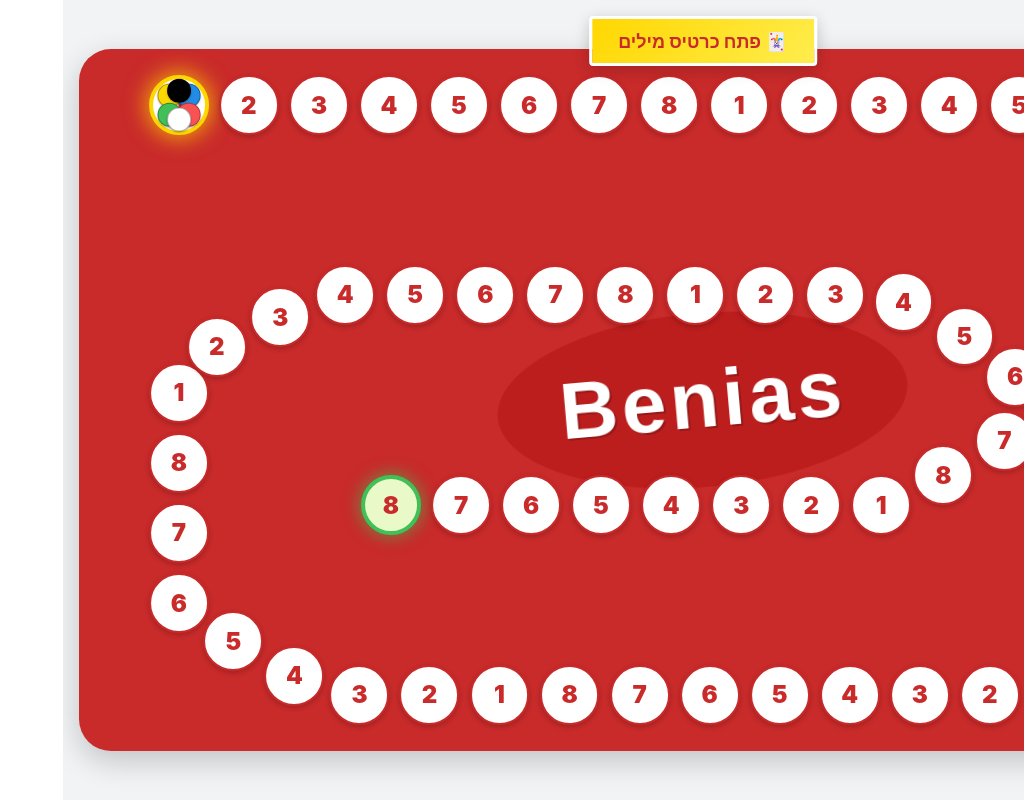
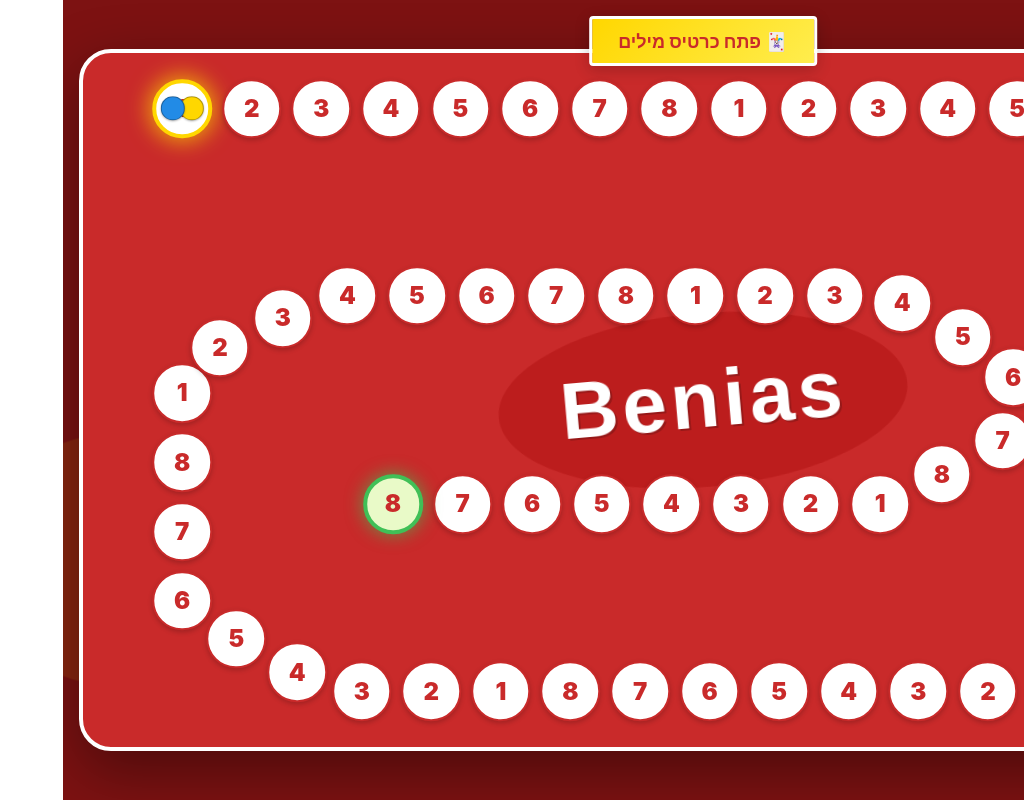
Before and after one commit to BeniMori8/alias-for-friends, a React (Vite) app: page /board in a window 1280 px wide. Shown: the whole page, without its empty margins (256-1280 px from the left). Built offline with nearby package versions, Linux system fonts and the light colour scheme.

Commit message:
added connections from settings to  board and changed the background of the board route

```diff
--- a/src/components/beniasBoard/BeniasBoard.tsx
+++ b/src/components/beniasBoard/BeniasBoard.tsx
@@ -4,8 +4,13 @@ import { BoardPath } from './BoardPath/BoardPath';
 import { BoardCenterLogo } from './BoardCenterLogo/BoardCenterLogo';
 import { PlayerTokens } from './PlayerTokens/PlayerTokens';
 import { START_POSITION } from './PathUtils';
+import type { TeamSettings } from '../settings/settings.types';
 
-export const BeniasBoard: React.FC = () => {
+interface BeniasBoardProps {
+    teams?: TeamSettings[];
+}
+
+export const BeniasBoard: React.FC<BeniasBoardProps> = ({ teams }) => {
     // Use the exact start position from our path logic
     const startPosition = {
         left: `${START_POSITION.x}%`,
@@ -16,7 +21,7 @@ export const BeniasBoard: React.FC = () => {
         <BoardContainer>
             <BoardCenterLogo />
             <BoardPath />
-            <PlayerTokens startPosition={startPosition} />
+            <PlayerTokens startPosition={startPosition} teams={teams} />
         </BoardContainer>
     );
 };
--- a/src/components/beniasBoard/BoardContainer/BoardContainer.css
+++ b/src/components/beniasBoard/BoardContainer/BoardContainer.css
@@ -1,16 +1,55 @@
 .benias-board-container {
     width: 100%;
     height: 100vh;
-    /* Full viewport height */
     display: flex;
     align-items: center;
     justify-content: center;
-    background-color: #f1f3f5;
-    /* gray.1 */
+    background-color: #7d1212;
+    position: relative;
+    overflow: hidden;
     padding: 1rem;
     box-sizing: border-box;
-    overflow: hidden;
-    /* Prevent scrolling */
+}
+
+/* Decorative circles matching Settings/Home */
+.benias-board-container::before,
+.benias-board-container::after {
+    content: '';
+    position: absolute;
+    border-radius: 50%;
+    opacity: 0.1;
+    animation: float 6s ease-in-out infinite;
+    pointer-events: none;
+}
+
+.benias-board-container::before {
+    width: 350px;
+    height: 350px;
+    background-color: white;
+    top: 50px;
+    right: -100px;
+    animation-delay: 0.5s;
+}
+
+.benias-board-container::after {
+    width: 250px;
+    height: 250px;
+    background-color: #ffd700;
+    bottom: 100px;
+    left: -80px;
+    animation-delay: 1.5s;
+}
+
+@keyframes float {
+
+    0%,
+    100% {
+        transform: translateY(0px) scale(1);
+    }
+
+    50% {
+        transform: translateY(-30px) scale(1.05);
+    }
 }
 
 .benias-board-aspect-wrapper {
@@ -22,6 +61,7 @@
     display: flex;
     align-items: center;
     justify-content: center;
+    z-index: 1;
 }
 
 /* If the screen is too tall/narrow, constrain by width (default).
@@ -41,5 +81,6 @@
     border-radius: 2rem;
     position: relative;
     overflow: hidden;
-    box-shadow: 0 10px 30px rgba(0, 0, 0, 0.2);
+    box-shadow: 0 20px 60px rgba(0, 0, 0, 0.4);
+    border: 4px solid white;
 }
--- a/src/components/beniasBoard/GameBoardScreen.tsx
+++ b/src/components/beniasBoard/GameBoardScreen.tsx
@@ -4,17 +4,23 @@ import { useLocation } from 'react-router-dom';
 import { BeniasBoard } from './BeniasBoard';
 import { CardRound } from '../cards/CardRound';
 import { BENIAS_CARDS } from '../../consts/BeniasCards';
+import type { TeamSettings } from '../settings/settings.types';
 import './GameBoardScreen.css';
 
 export const GameBoardScreen: React.FC = () => {
     const [showCardRound, setShowCardRound] = useState(false);
     const location = useLocation();
 
-    const roundDurationSecondsFromState =
-        (location.state as { roundDurationSeconds?: number } | undefined)
-            ?.roundDurationSeconds;
+    const state = location.state as { roundDurationSeconds?: number; teams?: TeamSettings[] } | undefined;
+    const roundDurationSeconds = state?.roundDurationSeconds ?? 90;
 
-    const roundDurationSeconds = roundDurationSecondsFromState ?? 90;
+    // Default teams if not provided (e.g. direct access)
+    const defaultTeams: TeamSettings[] = [
+        { id: 1, name: 'קבוצה 1', color: '#FFD700' }, // Yellow
+        { id: 2, name: 'קבוצה 2', color: '#228BE6' }, // Blue
+    ];
+
+    const teams = state?.teams ?? defaultTeams;
 
     // TODO: This button is temporary - in the future, only the active team
     // will be able to open the card deck during their turn
@@ -40,7 +46,7 @@ export const GameBoardScreen: React.FC = () => {
                 </Button>
             </Stack>
 
-            <BeniasBoard />
+            <BeniasBoard teams={teams} />
 
             {/* Card Round Modal/Overlay */}
             {showCardRound && (
--- a/src/components/beniasBoard/PlayerTokens/PlayerTokens.tsx
+++ b/src/components/beniasBoard/PlayerTokens/PlayerTokens.tsx
@@ -1,22 +1,36 @@
 import React from 'react';
+import type { TeamSettings } from '../../settings/settings.types';
 import './PlayerTokens.css';
 
 interface PlayerTokensProps {
     startPosition?: { top: string; left: string };
+    teams?: TeamSettings[];
 }
 
-export const PlayerTokens: React.FC<PlayerTokensProps> = ({ startPosition }) => {
+export const PlayerTokens: React.FC<PlayerTokensProps> = ({ startPosition, teams }) => {
     // If no start position is provided, default to top-left
     const pos = startPosition || { top: '2%', left: '5%' };
 
-    const tokens = [
-        { color: '#FFD700', offset: { x: -40, y: -40 } }, // Yellow
-        { color: '#228BE6', offset: { x: 40, y: -40 } },  // Blue
-        { color: '#40C057', offset: { x: -40, y: 40 } },  // Green
-        { color: '#FA5252', offset: { x: 40, y: 40 } },   // Red
-        { color: '#000000', offset: { x: 0, y: -60 } },   // Black
-        { color: '#FFFFFF', offset: { x: 0, y: 60 } },    // White
+    // Default tokens if no teams provided (fallback)
+    const defaultTokens = [
+        { color: '#FFD700', id: 1 }, // Yellow
+        { color: '#228BE6', id: 2 }, // Blue
     ];
+
+    const activeTeams = teams || defaultTokens.map(t => ({ ...t, name: `Team ${t.id}` }));
+
+    // Calculate offsets to spread tokens around the center
+    // We'll arrange them in a circle
+    const radius = 40; // Distance from center in percentage relative to token size
+    const getTokenOffset = (index: number, total: number) => {
+        if (total === 1) return { x: 0, y: 0 };
+
+        const angle = (index * (360 / total)) * (Math.PI / 180);
+        return {
+            x: Math.cos(angle) * radius,
+            y: Math.sin(angle) * radius
+        };
+    };
 
     return (
         <div
@@ -26,16 +40,20 @@ export const PlayerTokens: React.FC<PlayerTokensProps> = ({ startPosition }) =>
                 left: pos.left,
             }}
         >
-            {tokens.map((token, index) => (
-                <div
-                    key={index}
-                    className="benias-player-token"
-                    style={{
-                        backgroundColor: token.color,
-                        transform: `translate(calc(-50% + ${token.offset.x}%), calc(-50% + ${token.offset.y}%))`,
-                    }}
-                />
-            ))}
+            {activeTeams.map((team, index) => {
+                const offset = getTokenOffset(index, activeTeams.length);
+                return (
+                    <div
+                        key={team.id}
+                        className="benias-player-token"
+                        style={{
+                            backgroundColor: team.color,
+                            transform: `translate(calc(-50% + ${offset.x}%), calc(-50% + ${offset.y}%))`,
+                        }}
+                        title={team.name}
+                    />
+                );
+            })}
         </div>
     );
 };
--- a/src/components/settings/SettingsScreen.tsx
+++ b/src/components/settings/SettingsScreen.tsx
@@ -89,6 +89,7 @@ export const SettingsScreen: React.FC = () => {
         navigate('/board', {
             state: {
                 roundDurationSeconds: roundDuration,
+                teams: validatedTeams,
             },
         });
     };
```
